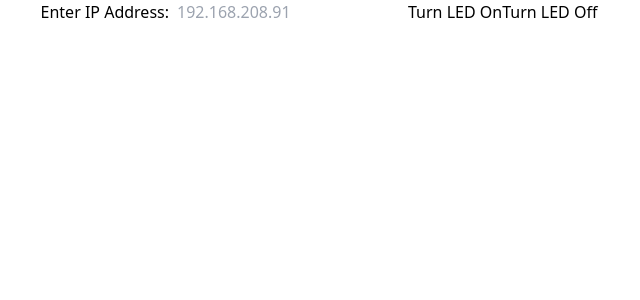
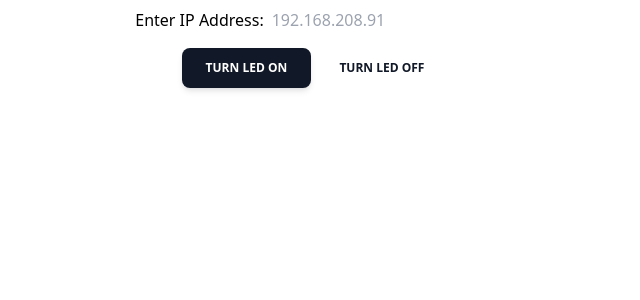
Before and after one commit to S1KomIPB/2024-K4-04, a FastAPI app: page /actuator in a window 1280 px wide. Shown: the top 300 px of the page, without its empty margins (325-965 px from the left). Run offline with FastAPI, Linux system fonts and the light colour scheme; parts of the project's set-up code (start-up, migrations or seed data) failed here and were passed over.

Commit message:
change actuator

```diff
--- a/static/css/output.css
+++ b/static/css/output.css
@@ -607,6 +607,11 @@ video {
   margin-right: 0.5rem;
 }
 
+.my-2 {
+  margin-top: 0.5rem;
+  margin-bottom: 0.5rem;
+}
+
 .mb-2 {
   margin-bottom: 0.5rem;
 }
@@ -647,6 +652,12 @@ video {
   flex: 1 1 0%;
 }
 
+.select-none {
+  -webkit-user-select: none;
+     -moz-user-select: none;
+          user-select: none;
+}
+
 .grid-cols-1 {
   grid-template-columns: repeat(1, minmax(0, 1fr));
 }
@@ -657,6 +668,10 @@ video {
 
 .flex-col {
   flex-direction: column;
+}
+
+.items-center {
+  align-items: center;
 }
 
 .justify-center {
@@ -671,6 +686,10 @@ video {
   justify-content: space-around;
 }
 
+.justify-items-center {
+  justify-items: center;
+}
+
 .gap-4 {
   gap: 1rem;
 }
@@ -679,6 +698,10 @@ video {
   --tw-space-y-reverse: 0;
   margin-top: calc(2rem * calc(1 - var(--tw-space-y-reverse)));
   margin-bottom: calc(2rem * var(--tw-space-y-reverse));
+}
+
+.self-center {
+  align-self: center;
 }
 
 .rounded {
@@ -706,6 +729,11 @@ video {
 .bg-gray-200 {
   --tw-bg-opacity: 1;
   background-color: rgb(229 231 235 / var(--tw-bg-opacity));
+}
+
+.bg-gray-900 {
+  --tw-bg-opacity: 1;
+  background-color: rgb(17 24 39 / var(--tw-bg-opacity));
 }
 
 .p-2 {
@@ -736,8 +764,26 @@ video {
   padding-bottom: 0.5rem;
 }
 
+.px-6 {
+  padding-left: 1.5rem;
+  padding-right: 1.5rem;
+}
+
+.py-3 {
+  padding-top: 0.75rem;
+  padding-bottom: 0.75rem;
+}
+
 .text-center {
   text-align: center;
+}
+
+.align-middle {
+  vertical-align: middle;
+}
+
+.font-sans {
+  font-family: ui-sans-serif, system-ui, sans-serif, "Apple Color Emoji", "Segoe UI Emoji", "Segoe UI Symbol", "Noto Color Emoji";
 }
 
 .text-2xl {
@@ -760,13 +806,32 @@ video {
   line-height: 2.5rem;
 }
 
+.text-xs {
+  font-size: 0.75rem;
+  line-height: 1rem;
+}
+
 .font-bold {
   font-weight: 700;
+}
+
+.uppercase {
+  text-transform: uppercase;
 }
 
 .text-gray-600 {
   --tw-text-opacity: 1;
   color: rgb(75 85 99 / var(--tw-text-opacity));
+}
+
+.text-white {
+  --tw-text-opacity: 1;
+  color: rgb(255 255 255 / var(--tw-text-opacity));
+}
+
+.text-gray-900 {
+  --tw-text-opacity: 1;
+  color: rgb(17 24 39 / var(--tw-text-opacity));
 }
 
 .shadow-md {
@@ -775,8 +840,72 @@ video {
   box-shadow: var(--tw-ring-offset-shadow, 0 0 #0000), var(--tw-ring-shadow, 0 0 #0000), var(--tw-shadow);
 }
 
+.shadow-gray-900\/10 {
+  --tw-shadow-color: rgb(17 24 39 / 0.1);
+  --tw-shadow: var(--tw-shadow-colored);
+}
+
 .filter {
   filter: var(--tw-blur) var(--tw-brightness) var(--tw-contrast) var(--tw-grayscale) var(--tw-hue-rotate) var(--tw-invert) var(--tw-saturate) var(--tw-sepia) var(--tw-drop-shadow);
+}
+
+.transition-all {
+  transition-property: all;
+  transition-timing-function: cubic-bezier(0.4, 0, 0.2, 1);
+  transition-duration: 150ms;
+}
+
+.hover\:bg-gray-900\/10:hover {
+  background-color: rgb(17 24 39 / 0.1);
+}
+
+.hover\:shadow-lg:hover {
+  --tw-shadow: 0 10px 15px -3px rgb(0 0 0 / 0.1), 0 4px 6px -4px rgb(0 0 0 / 0.1);
+  --tw-shadow-colored: 0 10px 15px -3px var(--tw-shadow-color), 0 4px 6px -4px var(--tw-shadow-color);
+  box-shadow: var(--tw-ring-offset-shadow, 0 0 #0000), var(--tw-ring-shadow, 0 0 #0000), var(--tw-shadow);
+}
+
+.hover\:shadow-gray-900\/20:hover {
+  --tw-shadow-color: rgb(17 24 39 / 0.2);
+  --tw-shadow: var(--tw-shadow-colored);
+}
+
+.focus\:opacity-\[0\.85\]:focus {
+  opacity: 0.85;
+}
+
+.focus\:shadow-none:focus {
+  --tw-shadow: 0 0 #0000;
+  --tw-shadow-colored: 0 0 #0000;
+  box-shadow: var(--tw-ring-offset-shadow, 0 0 #0000), var(--tw-ring-shadow, 0 0 #0000), var(--tw-shadow);
+}
+
+.active\:bg-gray-900\/20:active {
+  background-color: rgb(17 24 39 / 0.2);
+}
+
+.active\:opacity-\[0\.85\]:active {
+  opacity: 0.85;
+}
+
+.active\:shadow-none:active {
+  --tw-shadow: 0 0 #0000;
+  --tw-shadow-colored: 0 0 #0000;
+  box-shadow: var(--tw-ring-offset-shadow, 0 0 #0000), var(--tw-ring-shadow, 0 0 #0000), var(--tw-shadow);
+}
+
+.disabled\:pointer-events-none:disabled {
+  pointer-events: none;
+}
+
+.disabled\:opacity-50:disabled {
+  opacity: 0.5;
+}
+
+.disabled\:shadow-none:disabled {
+  --tw-shadow: 0 0 #0000;
+  --tw-shadow-colored: 0 0 #0000;
+  box-shadow: var(--tw-ring-offset-shadow, 0 0 #0000), var(--tw-ring-shadow, 0 0 #0000), var(--tw-shadow);
 }
 
 @media (min-width: 768px) {
--- a/static/templates/actuator.html
+++ b/static/templates/actuator.html
@@ -7,11 +7,17 @@
     <link href="./static/css/output.css" rel="stylesheet">
 </head>
 <body>
-    <div class="flex flex-column justify-center">
-        <label class="mx-2" for="ipAddress">Enter IP Address:</label>
-        <input type="text" id="ipAddress" placeholder="192.168.208.91">
-        <div><button id="ledOn">Turn LED On</button></div>
-        <div><button id="ledOff">Turn LED Off</button></div>
+    <div class="flex flex-col items-center">
+        <div class="flex self-center my-2">
+            <label class="mx-2" for="ipAddress">Enter IP Address:</label>
+            <input type="text" id="ipAddress" placeholder="192.168.208.91">
+        </div>
+        <div class="flex-1 justify-center my-2">
+            <button class="select-none rounded-lg bg-gray-900 py-3 px-6 text-center align-middle text-xs font-bold uppercase text-white shadow-md shadow-gray-900/10 transition-all hover:shadow-lg hover:shadow-gray-900/20 focus:opacity-[0.85] focus:shadow-none active:opacity-[0.85] active:shadow-none disabled:pointer-events-none disabled:opacity-50 disabled:shadow-none"
+            type="button" id="ledOn">Turn LED On</button>
+            <button class="px-6 py-3 text-xs font-bold text-center text-gray-900 uppercase align-middle transition-all rounded-lg select-none hover:bg-gray-900/10 active:bg-gray-900/20 disabled:pointer-events-none disabled:opacity-50 disabled:shadow-none"
+            type="button" id="ledOff">Turn LED Off</button>
+        </div>
         <div id="content"></div>
     </div>
 
```
